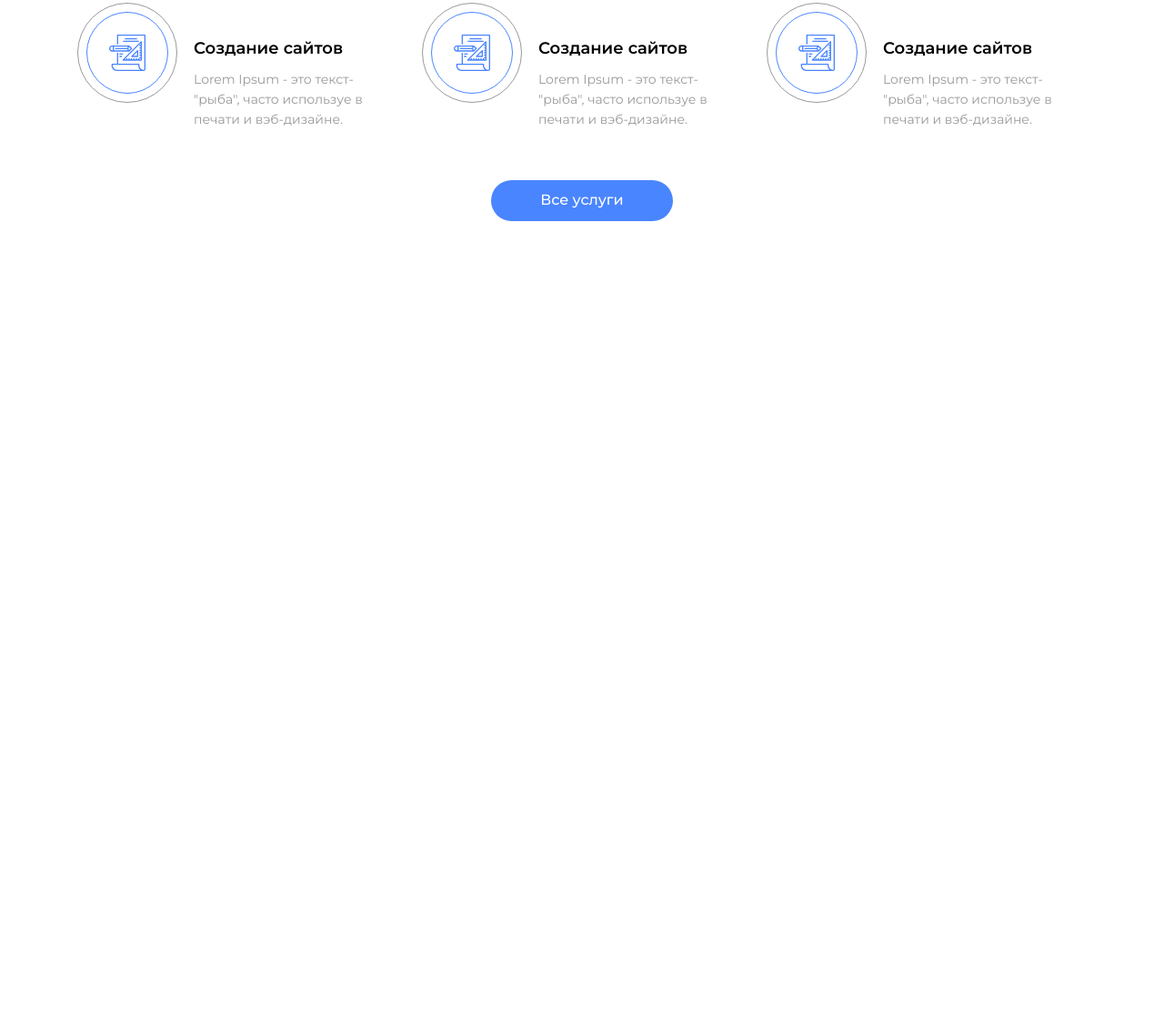
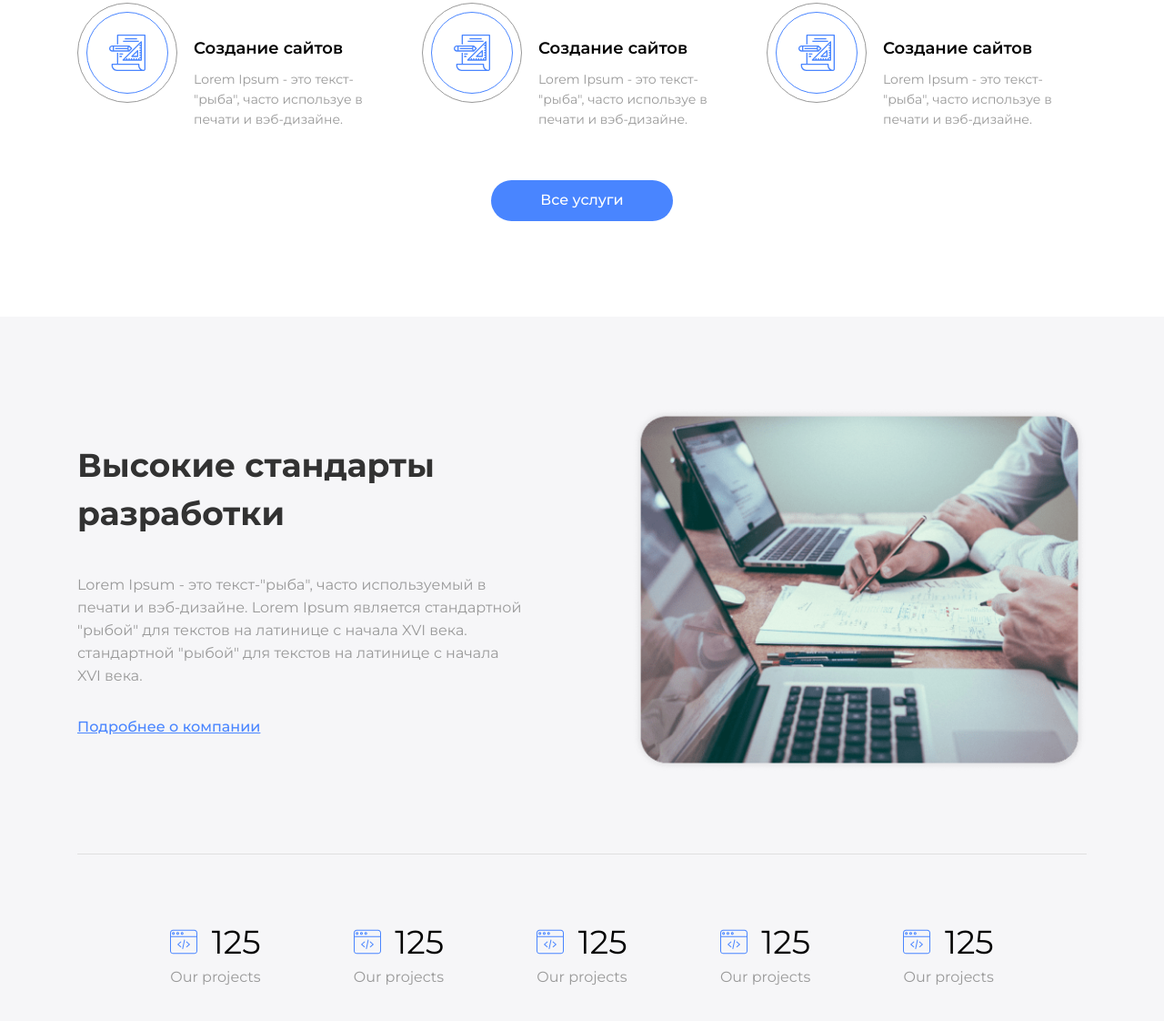
Before and after one commit to riko1212/41-blended-1, a plain HTML site: page index.html in a window 1280 px wide. Shown: the part 1299-2421 px from the top of the page at 91% size. Before the commit the page ends 1647 px from the top, so only its background shows below. Drawn offline with nearby package versions, Linux system fonts and the light colour scheme.

Commit message:
add standarts

```diff
--- a/css/style.css
+++ b/css/style.css
@@ -193,3 +193,55 @@ ul {
 .mobile-item-content {
   margin-top: 40px;
 }
+
+/* ------------СТАНДАРТЫ-------------- */
+.standarts {
+  padding-top: 100px;
+  padding-bottom: 70px;
+  background-color: #f6f6f8;
+}
+.stantarts-title {
+  color: #323232;
+  margin-bottom: 40px;
+}
+.standarts-text {
+  margin-bottom: 30px;
+}
+.stantarts-link {
+  font-weight: 500;
+  font-size: 16px;
+  line-height: calc(25 / 16);
+  text-decoration-line: underline;
+  color: var(--accent-color);
+}
+.stantarts-top {
+  display: flex;
+  justify-content: space-between;
+  align-items: center;
+  border-bottom: 1px solid #e0e0e0;
+  padding-bottom: 90px;
+  margin-bottom: 70px;
+}
+.standarts-content {
+  max-width: 490px;
+}
+.standats-diggid {
+  font-size: 36px;
+  line-height: calc(53 / 36);
+  color: #000000;
+}
+.standats-item-top {
+  display: flex;
+  align-items: center;
+  justify-content: space-between;
+}
+.standats-item {
+  max-width: 104px;
+}
+.standats-icon {
+  fill: var(--accent-color);
+}
+.standats-list {
+  display: flex;
+  justify-content: space-evenly;
+}
--- a/index.html
+++ b/index.html
@@ -116,6 +116,73 @@
         </div>
         </div>
       </section>
+      <section class="standarts">
+        <div class="container">
+          <div class="stantarts-top">
+          <div class="standarts-content">
+          <h2 class="stantarts-title section-title">
+            Высокие стандарты разработки
+          </h2>
+          <p class="standarts-text section-text">
+            Lorem Ipsum - это текст-"рыба", часто используемый в печати и вэб-дизайне. Lorem Ipsum является стандартной "рыбой" для
+            текстов на латинице с начала XVI века. стандартной "рыбой" для текстов на латинице с начала XVI века.
+          </p>
+          <a href="" class="stantarts-link">
+            Подробнее о компании
+          </a>
+          </div>
+          <img src="./images/standarts-image.png" alt="Ноутбук на столе" width="500" height="400">
+        </div>
+        <ul class="standats-list list">
+          <li class="standats-item">
+            <div class="standats-item-top">
+              <svg class="standats-icon" width="30" height="30">
+                <use href="./images/symbol-defs.svg#icon-web"></use>
+              </svg>
+              <span class="standats-diggid">125</span>
+            </div>
+            <p class="standats-item-text section-text">Our projects</p>
+          </li>
+          <li class="standats-item">
+            <div class="standats-item-top">
+              <svg class="standats-icon" width="30" height="30">
+                <use href="./images/symbol-defs.svg#icon-web"></use>
+              </svg>
+              <span class="standats-diggid">125</span>
+            </div>
+            <p class="standats-item-text section-text">Our projects</p>
+          </li>
+          <li class="standats-item">
+            <div class="standats-item-top">
+              <svg class="standats-icon" width="30" height="30">
+                <use href="./images/symbol-defs.svg#icon-web"></use>
+              </svg>
+              <span class="standats-diggid">125</span>
+            </div>
+            <p class="standats-item-text section-text">Our projects</p>
+          </li>
+          <li class="standats-item">
+            <div class="standats-item-top">
+              <svg class="standats-icon" width="30" height="30">
+                <use href="./images/symbol-defs.svg#icon-web"></use>
+              </svg>
+              <span class="standats-diggid">125</span>
+            </div>
+            <p class="standats-item-text section-text">Our projects</p>
+          </li>
+          <li class="standats-item">
+            <div class="standats-item-top">
+              <svg class="standats-icon" width="30" height="30">
+                <use href="./images/symbol-defs.svg#icon-web"></use>
+              </svg>
+              <span class="standats-diggid">125</span>
+            </div>
+            <p class="standats-item-text section-text">Our projects</p>
+          </li>
+
+        </ul>
+        </div>
+      </section>
     </main>
   </body>
 </html>
```
Also changed, not shown: images/standarts-image.png (added).
